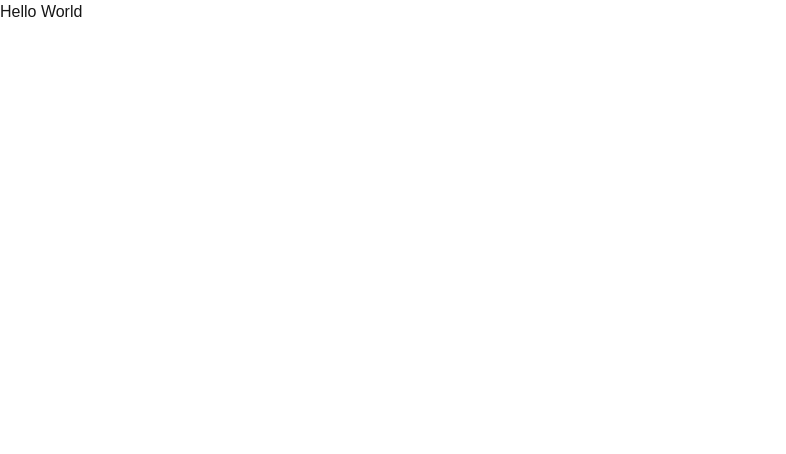
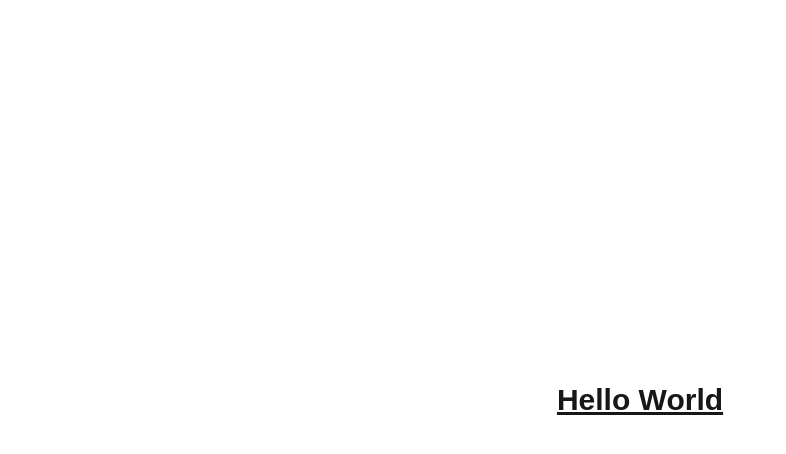
Before and after one commit to ruuanmanoel/saas-finance, a Next.js app: page / in a window 1280 px wide. Shown: the top 454 px of the page, without its empty margins (0-786 px from the left). Built offline with nearby package versions, Linux system fonts and the light colour scheme.

Commit message:
🔧 chore: add tailwind prettier plugin

```diff
--- a/app/page.tsx
+++ b/app/page.tsx
@@ -2,6 +2,8 @@ import Image from "next/image";
 
 export default function Home() {
   return (
-    <h1>Hello World</h1>
+    <h1 className="flex h-screen items-center justify-center text-3xl font-bold underline">
+      Hello World
+    </h1>
   );
 }
--- a/package.json
+++ b/package.json
@@ -22,6 +22,8 @@
     "eslint": "^8",
     "eslint-config-next": "14.2.16",
     "postcss": "^8",
+    "prettier": "^3.6.2",
+    "prettier-plugin-tailwindcss": "^0.6.13",
     "tailwindcss": "^3.4.1",
     "typescript": "^5"
   }
```
Also changed, not shown: .prettierrc.json (added), 1 other file (tests, documents, lock files or other folders).
